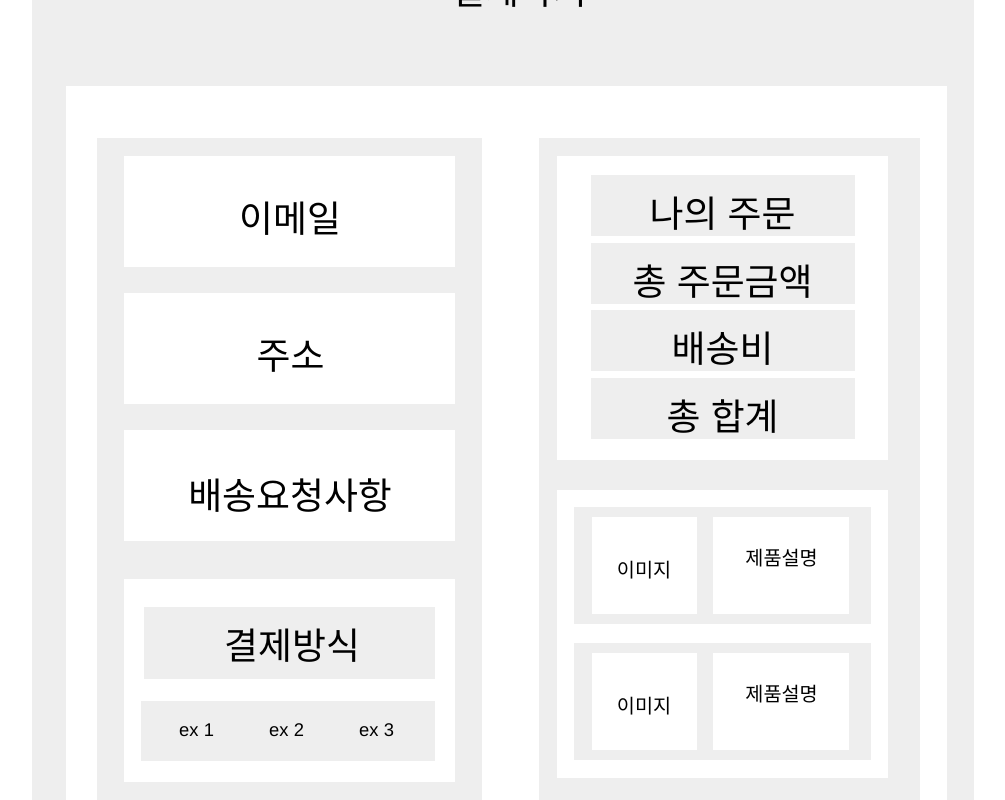
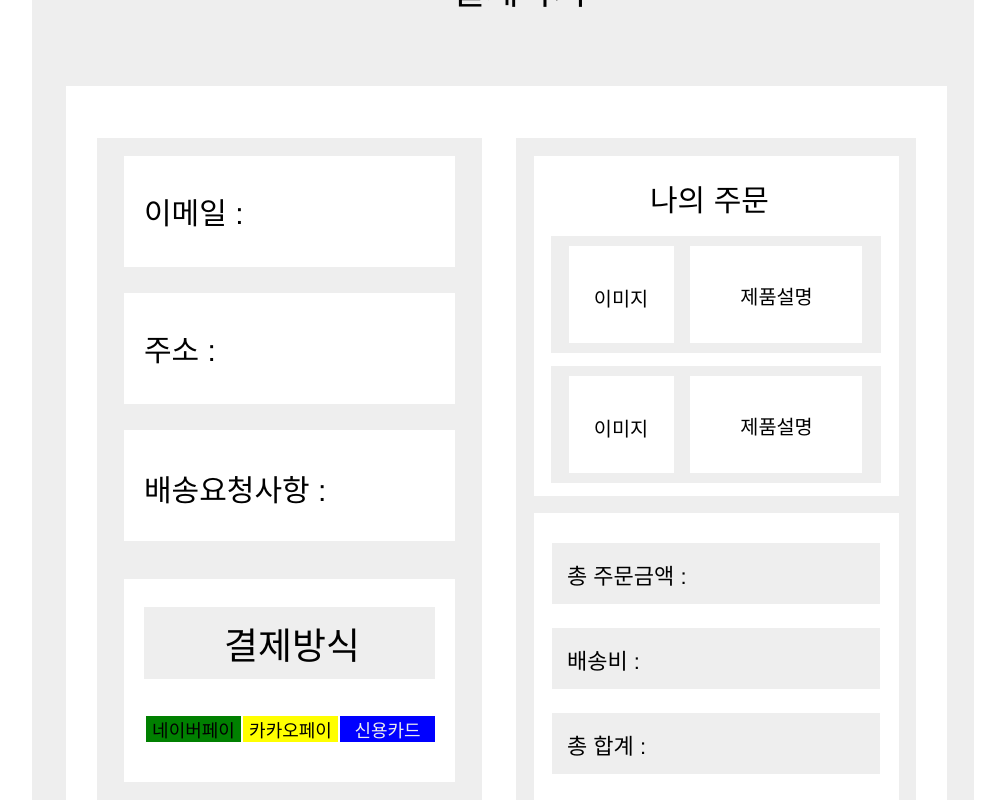
Before and after one commit to Lee-chansu/shoppingMall, a React (Create React App) app: page /payment in a window 1280 px wide. Shown: the part 320-1120 px from the top of the page, without its empty margins (217-1222 px from the left). Built offline with nearby package versions, Linux system fonts and the light colour scheme.

Commit message:
payment css 상세수정

```diff
--- a/src/css/payment.css
+++ b/src/css/payment.css
@@ -39,7 +39,7 @@
   width: 385px;
 }
 
-.payment .email {
+.payment .emailBox {
   background-color: #ffffff;
   height: 111px;
   left: 27px;
@@ -48,21 +48,20 @@
   width: 331px;
 }
 
-.payment .textWrapper {
+.payment .email {
   color: #000000;
   font-family: "Inter-Regular", Helvetica;
-  font-size: 36.9px;
+  font-size: 30px;
   font-weight: 400;
-  left: 42px;
+  left: 20px;
   letter-spacing: 0;
   line-height: normal;
   position: absolute;
-  text-align: center;
   top: 33px;
   width: 248px;
 }
 
-.payment .carryReq {
+.payment .carryBox {
   background-color: #ffffff;
   height: 111px;
   left: 27px;
@@ -71,16 +70,15 @@
   width: 331px;
 }
 
-.payment .div {
+.payment .carryRequest {
   color: #000000;
   font-family: "Inter-Regular", Helvetica;
-  font-size: 36.9px;
+  font-size: 30px;
   font-weight: 400;
-  left: 39px;
+  left: 20px;
   letter-spacing: 0;
   line-height: normal;
   position: absolute;
-  text-align: center;
   top: 36px;
   width: 254px;
 }
@@ -117,8 +115,7 @@
   width: 228px;
 }
 
-.payment .checkBox {
-  background-color: #eeeeee;
+.payment .paymentBox {
   height: 60px;
   left: 17px;
   position: absolute;
@@ -126,49 +123,52 @@
   width: 294px;
 }
 
-.payment .ex {
+.payment .payCase1 {
   color: #000000;
+  background-color: green;
   font-family: "Inter-Regular", Helvetica;
-  font-size: 18.4px;
+  font-size: 18px;
   font-weight: 400;
-  left: 19px;
+  left: 5px;
   letter-spacing: 0;
   line-height: normal;
   position: absolute;
   text-align: center;
-  top: 18px;
-  width: 73px;
+  top: 15px;
+  width: 95px;
 }
 
-.payment .textWrapper3 {
+.payment .payCase2 {
   color: #000000;
+  background-color: yellow;
   font-family: "Inter-Regular", Helvetica;
-  font-size: 18.4px;
+  font-size: 18px;
   font-weight: 400;
-  left: 109px;
+  left: 102px;
   letter-spacing: 0;
   line-height: normal;
   position: absolute;
   text-align: center;
-  top: 18px;
-  width: 73px;
+  top: 15px;
+  width: 95px;
 }
 
-.payment .ex2 {
-  color: #000000;
+.payment .payCase3 {
+  color: #eee;
+  background-color: blue;
   font-family: "Inter-Regular", Helvetica;
-  font-size: 18.4px;
+  font-size: 18px;
   font-weight: 400;
   left: 199px;
   letter-spacing: 0;
   line-height: normal;
   position: absolute;
   text-align: center;
-  top: 18px;
-  width: 73px;
+  top: 15px;
+  width: 95px;
 }
 
-.payment .address {
+.payment .addressBox {
   background-color: #ffffff;
   height: 111px;
   left: 27px;
@@ -177,16 +177,15 @@
   width: 331px;
 }
 
-.payment .textWrapper4 {
+.payment .address {
   color: #000000;
   font-family: "Inter-Regular", Helvetica;
-  font-size: 36.9px;
+  font-size: 30px;
   font-weight: 400;
-  left: 57px;
+  left: 20px;
   letter-spacing: 0;
   line-height: normal;
   position: absolute;
-  text-align: center;
   top: 33px;
   width: 219px;
 }
@@ -194,73 +193,72 @@
 .payment .payList {
   background-color: #eeeeee;
   height: 679px;
-  left: 473px;
+  left: 450px;
   position: absolute;
   top: 52px;
-  width: 381px;
+  width: 400px;
 }
 
 .payment .payInfo {
   background-color: #ffffff;
-  height: 304px;
+  height: 340px;
   left: 18px;
   position: absolute;
   top: 18px;
-  width: 331px;
+  width: 365px;
 }
 
-.payment .divWrapper {
-  background-color: #eeeeee;
-  height: 61px;
-  left: 34px;
-  overflow: hidden;
-  position: absolute;
-  top: 19px;
-  width: 264px;
-}
-
-.payment .textWrapper5 {
+.payment .orderSumText {
   color: #000000;
   font-family: "Inter-Regular", Helvetica;
-  font-size: 36.9px;
+  font-size: 22px;
   font-weight: 400;
-  left: -15px;
+  left: 15px;
   letter-spacing: 0;
   line-height: normal;
   position: absolute;
-  text-align: center;
-  top: 9px;
-  width: 293px;
+  top: 15px;
+  width: 190px;
+}
+
+.payment .myOrder {
+  height: 60px;
+  left: 58px;
+  overflow: hidden;
+  position: absolute;
+  top: 10px;
+  width: 200px;
+  font-size: 30px;
 }
 
 .payment .title2 {
   background-color: #eeeeee;
   height: 61px;
-  left: 34px;
+  left: 18px;
   overflow: hidden;
   position: absolute;
-  top: 87px;
-  width: 264px;
+  top: 30px;
+  width: 328px;
 }
 
 .payment .title3 {
   background-color: #eeeeee;
   height: 61px;
-  left: 34px;
+  left: 18px;
   overflow: hidden;
   position: absolute;
-  top: 154px;
-  width: 264px;
+  top: 115px;
+  width: 328px;
 }
 
 .payment .title4 {
   background-color: #eeeeee;
   height: 61px;
-  left: 34px;
+  left: 18px;
   overflow: hidden;
   position: absolute;
-  top: 222px;
-  width: 264px;
+  top: 200px;
+  width: 328px;
 }
 
 .payment .productBox {
@@ -268,8 +266,8 @@
   height: 288px;
   left: 18px;
   position: absolute;
-  top: 352px;
-  width: 331px;
+  top: 375px;
+  width: 365px;
 }
 
 .payment .product {
@@ -277,8 +275,8 @@
   height: 117px;
   left: 17px;
   position: absolute;
-  top: 17px;
-  width: 297px;
+  top: 80px;
+  width: 330px;
 }
 
 .payment .info {
@@ -287,7 +285,7 @@
   left: 139px;
   position: absolute;
   top: 10px;
-  width: 136px;
+  width: 172px;
 }
 
 .payment .textWrapper6 {
@@ -296,12 +294,12 @@
   font-size: 19.7px;
   font-weight: 400;
   height: 47px;
-  left: 12px;
+  left: 30px;
   letter-spacing: 0;
   line-height: normal;
   position: absolute;
   text-align: center;
-  top: 25px;
+  top: 35px;
   width: 113px;
 }
 
@@ -333,8 +331,8 @@
   height: 117px;
   left: 17px;
   position: absolute;
-  top: 153px;
-  width: 297px;
+  top: 210px;
+  width: 330px;
 }
 
 .payment .buyButton {
--- a/src/routes/payment.js
+++ b/src/routes/payment.js
@@ -9,42 +9,31 @@ export const Payment = () => {
         <div className="paymentInner">
           <div className="payBox">
             <div className="userInfoBox">
-              <div className="email">
-                <div className="textWrapper">이메일</div>
+              <div className="emailBox">
+                <div className="email">이메일 :</div>
               </div>
-              <div className="carryReq">
-                <div className="div">배송요청사항</div>
+              <div className="addressBox">
+                <div className="address">주소 :</div>
+              </div>
+              <div className="carryBox">
+                <div className="carryRequest">배송요청사항 :</div>
               </div>
               <div className="howPayBox">
                 <div className="title">
                   <div className="textWrapper2">결제방식</div>
                 </div>
-                <div className="checkBox">
-                  <div className="ex">ex 1</div>
-                  <div className="textWrapper3">ex 2</div>
-                  <div className="ex2">ex 3</div>
+                <div className="paymentBox">
+                  <div className="payCase1">네이버페이</div>
+                  <div className="payCase2">카카오페이</div>
+                  <div className="payCase3">신용카드</div>
                 </div>
-              </div>
-              <div className="address">
-                <div className="textWrapper4">주소</div>
               </div>
             </div>
             <div className="payList">
               <div className="payInfo">
-                <div className="divWrapper">
-                  <div className="textWrapper5">나의 주문</div>
+                <div className="myOrder">
+                  <div className="myOrder">나의 주문</div>
                 </div>
-                <div className="title2">
-                  <div className="textWrapper5">총 주문금액</div>
-                </div>
-                <div className="title3">
-                  <div className="textWrapper5">배송비</div>
-                </div>
-                <div className="title4">
-                  <div className="textWrapper5">총 합계</div>
-                </div>
-              </div>
-              <div className="productBox">
                 <div className="product">
                   <div className="info">
                     <div className="textWrapper6">제품설명</div>
@@ -62,6 +51,17 @@ export const Payment = () => {
                   </div>
                 </div>
               </div>
+              <div className="productBox">
+                <div className="title2">
+                  <div className="orderSumText">총 주문금액 :</div>
+                </div>
+                <div className="title3">
+                  <div className="orderSumText">배송비 :</div>
+                </div>
+                <div className="title4">
+                  <div className="orderSumText">총 합계 :</div>
+                </div>
+              </div>
             </div>
             <div className="buyButton">
               <Link to="#" className="buy">
```
